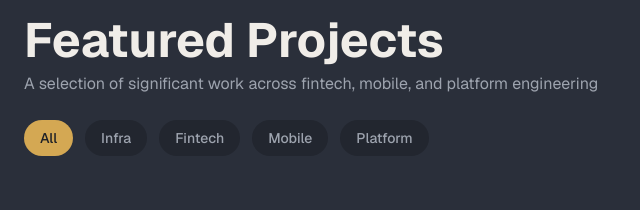
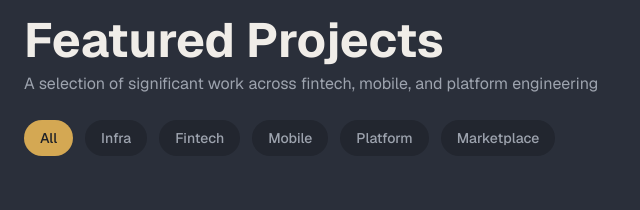
Before and after one commit to tecnoloco/my-portfolio, a Next.js app: page / in a window 1280 px wide. Shown: the part 3760-3970 px from the top of the page, without its empty margins (0-640 px from the left). Built offline with nearby package versions, Linux system fonts and the light colour scheme.

Commit message:
update: add more projects worth mentioning

```diff
--- a/app/components/sections/Featured.tsx
+++ b/app/components/sections/Featured.tsx
@@ -11,7 +11,7 @@ gsap.registerPlugin(ScrollTrigger);
 const featuredProjects = [
   {
     title: "NetSuite Financial Sync",
-    year: "2023–2024",
+    year: "2025",
     metric: "90%",
     metricLabel: "fewer sync failures",
     description:
@@ -26,7 +26,7 @@ const featuredProjects = [
   },
   {
     title: "Instawork Card",
-    year: "2022–2023",
+    year: "2021–2023",
     metric: "2x",
     metricLabel: "retention improvement",
     description:
@@ -35,7 +35,7 @@ const featuredProjects = [
   },
   {
     title: "W-2 Instapay",
-    year: "2021–2022",
+    year: "2025",
     metric: "+15%",
     metricLabel: "business margins",
     description:
@@ -44,7 +44,7 @@ const featuredProjects = [
   },
   {
     title: "React Native TypeScript",
-    year: "2022",
+    year: "2024-2025",
     metric: "100%",
     metricLabel: "components migrated",
     description:
@@ -142,9 +142,6 @@ export default function Featured() {
               <div className="h-full flex flex-col justify-center px-6 md:px-12 lg:px-20 py-12">
                 <div className="panel-content max-w-2xl space-y-6">
                   <div>
-                    <p className="text-accent/60 text-sm font-semibold uppercase tracking-wider">
-                      {project.year}
-                    </p>
                     <h2 className="text-5xl md:text-6xl font-bold text-text-primary mt-2">
                       {project.title}
                     </h2>
--- a/app/components/sections/ProjectsGrid.tsx
+++ b/app/components/sections/ProjectsGrid.tsx
@@ -119,8 +119,8 @@ export default function ProjectsGrid({ projects }: ProjectsGridProps) {
         ref={gridRef}
         className="grid grid-cols-1 md:grid-cols-2 lg:grid-cols-3 gap-6"
       >
-        {filteredProjects.map((project) => (
-          <div key={project.title} className="project-card relative">
+        {filteredProjects.map((project) => {
+          const cardContent = (
             <GlassCard className="h-full relative overflow-hidden">
               {/* Glow effect */}
               <div className="card-glow absolute inset-0 opacity-0 bg-gradient-to-br from-accent/20 via-transparent to-transparent rounded-lg pointer-events-none" />
@@ -175,8 +175,25 @@ export default function ProjectsGrid({ projects }: ProjectsGridProps) {
                 </div>
               </div>
             </GlassCard>
-          </div>
-        ))}
+          );
+
+          return (
+            <div key={project.title} className="project-card relative">
+              {project.url ? (
+                <a
+                  href={project.url}
+                  target="_blank"
+                  rel="noopener noreferrer"
+                  className="block h-full hover:no-underline"
+                >
+                  {cardContent}
+                </a>
+              ) : (
+                cardContent
+              )}
+            </div>
+          );
+        })}
       </div>
     </div>
   );
--- a/app/data/projects.ts
+++ b/app/data/projects.ts
@@ -6,6 +6,7 @@ export type Project = {
   technologies: string[];
   outcome: string;
   category: "fintech" | "marketplace" | "mobile" | "platform" | "infra";
+  url?: string;
   featured?: boolean;
 };
 
@@ -95,5 +96,52 @@ export const PROJECTS: Project[] = [
     technologies: ["React", "TypeScript", "Embeddable Components", "Financial APIs"],
     outcome: "Built reusable widget architecture adopted across multiple client sites, improving sync flows and trust through clearer state handling.",
     category: "fintech"
+  },
+  {
+    title: "SIMAR – Marine Monitoring Explorer",
+    company: "Marciano Studio",
+    context: "CONABIO needed an interactive public tool to explore marine monitoring data across Mexico's coastal regions.",
+    role: "Technical lead, developer, and client relationship manager",
+    technologies: ["Vue", "Leaflet"],
+    outcome: "Delivered an interactive geospatial explorer enabling researchers and the public to visualize real-time marine monitoring data.",
+    category: "platform",
+    url: "https://simar.conabio.gob.mx/explorer/"
+  },
+  {
+    title: "Michelin Internal E-Learning Platform",
+    company: "Marciano Studio",
+    context: "Michelin needed a web-based internal training platform that tracked learner progress and complied with the SCORM standard.",
+    role: "Technical lead and developer",
+    technologies: ["Vue", "SCORM"],
+    outcome: "Built a SCORM-compliant e-learning platform enabling Michelin to author, deliver, and track employee training across the organization.",
+    category: "platform"
+  },
+  {
+    title: "MyTicket – Events Ticketing System",
+    company: "MyTicket",
+    context: "Event organizers and attendees needed a reliable platform to publish events, manage availability, and purchase tickets online.",
+    role: "Technical lead and developer",
+    technologies: ["Vue"],
+    outcome: "Built a full-featured online ticketing system supporting event management and real-time ticket sales.",
+    category: "marketplace",
+    url: "https://myticket.com"
+  },
+  {
+    title: "Michelin Interactive Marketing Games",
+    company: "Marciano Studio",
+    context: "Michelin and its sub-brands needed engaging web experiences to support marketing campaigns and increase audience interaction.",
+    role: "Technical lead and developer",
+    technologies: ["Vue", "Angular"],
+    outcome: "Delivered multiple interactive web games and experiences for Michelin marketing campaigns, driving audience engagement across brands.",
+    category: "platform"
+  },
+  {
+    title: "Bticino Store CMS",
+    company: "Marciano Studio",
+    context: "Bticino store needed a dynamic way to configure and manage product pages without requiring backend development or code changes.",
+    role: "Frontend architect",
+    technologies: ["React"],
+    outcome: "Built a no-code CMS system with reusable React components enabling store managers to dynamically configure product pages and content layouts.",
+    category: "platform"
   }
 ];
```
